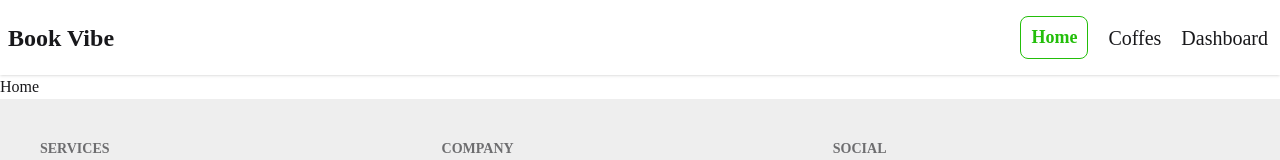
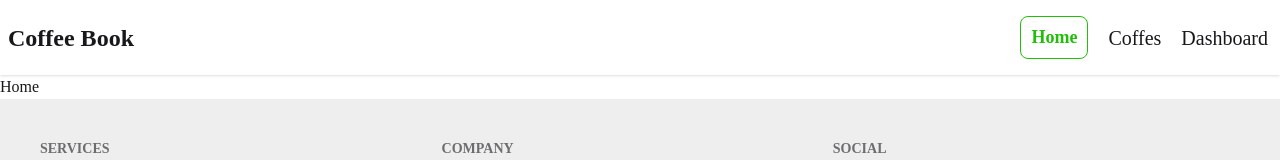
Before and after one commit to sadhin28/coffe-shop-by-react-router, a React (Vite) app: page / in a window 1280 px wide. Shown: the top 160 px of the page. Built offline with nearby package versions, Linux system fonts and the light colour scheme.

Commit message:
add coffe book

```diff
--- a/src/Components/Nav/Nav.jsx
+++ b/src/Components/Nav/Nav.jsx
@@ -24,7 +24,7 @@ const Nav = () => {
                         }
                     </ul>
                 </div>
-                <a className=" btn-ghost text-xl md:text-2xl font-bold">Book Vibe</a>
+                <a className=" btn-ghost text-xl md:text-2xl font-bold">Coffee Book</a>
             </div>
             <div className="navbar-end hidden lg:flex ">
                 <ul className="menu text-xl menu-horizontal px-1 flex gap-5 items-center ">
```
